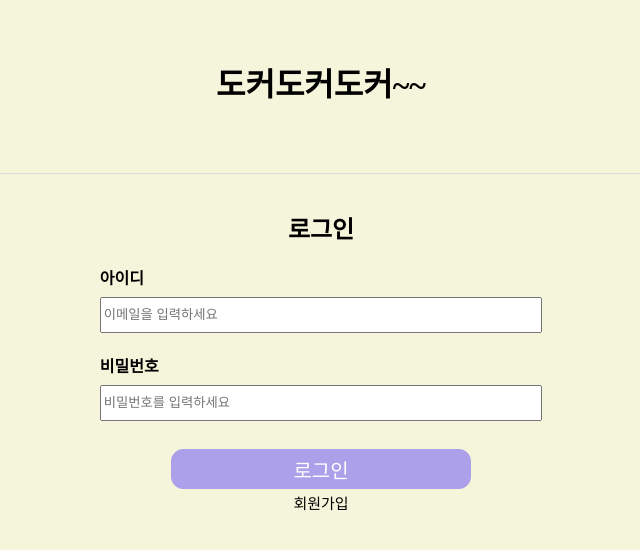
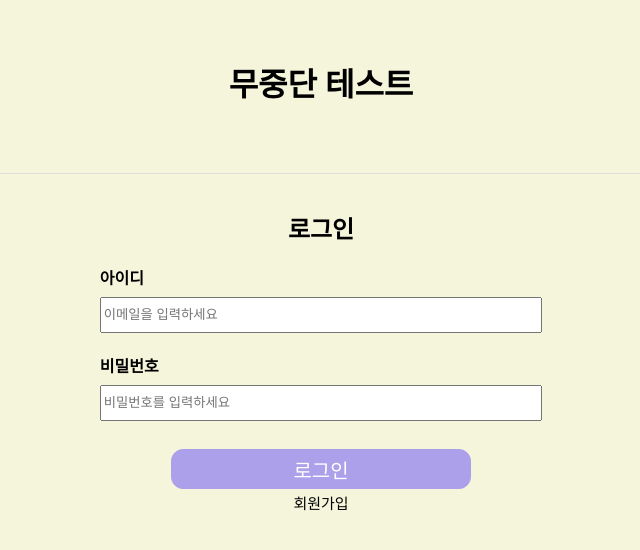
Before and after one commit to 100-hours-a-week/2-danny-oh-community-fe, a website: page public/login.html in a window 1280 px wide. Shown: the whole page, without its empty margins (319-959 px from the left). Drawn offline with nearby package versions, Linux system fonts and the light colour scheme.

Commit message:
test: GitHun Actions test

```diff
--- a/public/login.html
+++ b/public/login.html
@@ -8,7 +8,7 @@
         <title>Danny's community</title>
     </head>
     <body>
-        <header><h1>도커도커도커~~</h1></header>
+        <header><h1>무중단 테스트</h1></header>
         <hr />
         <section class="warp">
             <h2>로그인</h2>
```
